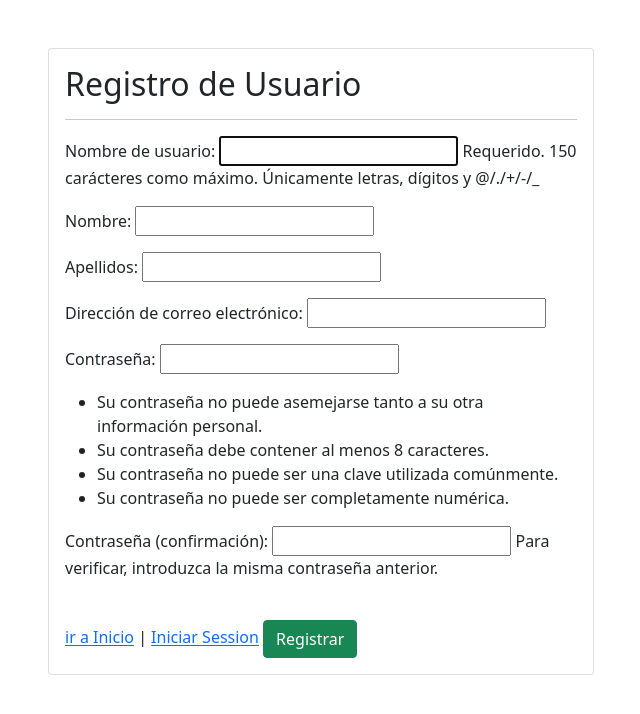
After one commit to jisella12/Proyecto_Django, a Django app: page /registro/ in a window 1280 px wide. The commit adds this page. Shown: the top 714 px of the page, without its empty margins (319-959 px from the left). Run offline with Django 4.2, Linux system fonts and the light colour scheme; some libraries are stand-ins or nearby versions.

Commit message:
formulario registo y login listos conectados a la tabla User en la bd

```diff
--- a/libreria/settings.py
+++ b/libreria/settings.py
@@ -30,6 +30,8 @@ ALLOWED_HOSTS = []
 """ mensaje de alerta en pagina """
 MESSAGE_STORAGE = "django.contrib.messages.storage.cookie.CookieStorage"
 
+LOGIN_REDIRECT_URL = 'Inicio'
+LOGOUT_REDIRECT_URL = 'Inicio'
 
 # Application definition
 
@@ -41,8 +43,8 @@ INSTALLED_APPS = [
     'django.contrib.messages',
     'django.contrib.staticfiles',
     'tienda',
+    'django.contrib.humanize',
     'crispy_forms',
-    'django.contrib.humanize'
 ]
 
 CRISPY_TEMPLATE_PACK = 'bootstrap4'
--- a/libreria/urls.py
+++ b/libreria/urls.py
@@ -21,6 +21,7 @@ from django.conf.urls.static import static
 urlpatterns = [
     path('admin/', admin.site.urls),
     path('', include('tienda.urls')),
+    path('accounts/', include('django.contrib.auth.urls')),
 ]
 if settings.DEBUG:
     urlpatterns += static(settings.MEDIA_URL, document_root=settings.MEDIA_ROOT)
--- a/tienda/forms.py
+++ b/tienda/forms.py
@@ -1,5 +1,7 @@
 from django import forms
 from .models import Contacto, Libro
+from django.contrib.auth.forms import UserCreationForm
+from django.contrib.auth.models import User
 
 class ContactoForm(forms.ModelForm):
     class Meta:
@@ -13,3 +15,8 @@ class LibroForm(forms.ModelForm):
     class Meta:
         model = Libro
         fields = '__all__'
+
+class CustomUserCeationForm(UserCreationForm):
+    class Meta:
+        model = User
+        fields = ['username', "first_name", "last_name", "email", "password1", "password2"]
--- a/tienda/static/css/crud.css
+++ b/tienda/static/css/crud.css
@@ -4,3 +4,6 @@ body{
     display: block;
 
 }
+h2{
+    text-align: center;
+}
--- a/tienda/static/css/styles.css
+++ b/tienda/static/css/styles.css
@@ -122,8 +122,7 @@ color: rgb(141, 77, 77);
 
 }
 .banner {
-	background-image: linear-gradient(100deg, #000000, #00000020),
-		url('https://i.pinimg.com/564x/16/92/15/169215aedd8465336dfa156230e2ff9a.jpg');
+	background: url('https://i.pinimg.com/564x/16/92/15/169215aedd8465336dfa156230e2ff9a.jpg');
 	height: 60rem;
 	background-size: cover;
 	background-position: center;
--- /dev/null
+++ b/tienda/templates/registration/registro.html
@@ -0,0 +1,42 @@
+{% load static %}
+<!DOCTYPE html>
+<html lang="en">
+<head>
+    <meta charset="UTF-8">
+    <meta name="viewport" content="width=device-width, initial-scale=1.0">
+
+
+    <link href="https://cdn.jsdelivr.net/npm/bootstrap@5.1.3/dist/css/bootstrap.min.css" rel="stylesheet" integrity="sha384-1BmE4kWBq78iYhFldvKuhfTAU6auU8tT94WrHftjDbrCEXSU1oBoqyl2QvZ6jIW3" crossorigin="anonymous">
+
+    <title>Registro de usuario</title>
+</head>
+<body>
+    <br>
+    <br>
+    {% load crispy_forms_tags %}
+    <div class="container">
+        <div class="row">
+            <div class="col-12 col-md-6 offset-md-3">
+
+                <div class="card">
+                    <div class="card-body">
+                        <h2>Registro de Usuario</h2>
+                        <hr>
+                        <form action="" method="post">
+                            {% csrf_token %}
+                            {{ form.as_p }}
+                            <br>
+
+                            <a href="{% url 'Inicio' %}">ir a Inicio</a> |
+                            <a href="{% url 'login' %}">Iniciar Session</a>
+                            <input type="submit" value="Registrar" class="btn btn-success float-right">
+                        </form>
+                    </div>
+                </div>
+
+            </div>
+        </div>
+    </div>
+
+</body>
+</html>
--- a/tienda/templates/tienda/Inicio.html
+++ b/tienda/templates/tienda/Inicio.html
@@ -64,7 +64,7 @@
 				<div class="contenido-card">
 					<h3>Romance</h3>
 					<p>Conservar algo que me ayude a recordarte sería admitir que te puedo olvidar. 'Romeo y Julieta', de William Shakespeare.</p>
-					<a href="productos.html">Leer Màs</a>
+					<a href="{% url 'productos' %}">Leer Màs</a>
 				</div>
 			</div>
 
@@ -75,7 +75,7 @@
 				<div class="contenido-card">
 					<h3>Fantasia</h3>
 					<p>¿Cómo retomas el hilo de una vida vieja? ¿Cómo continúas, cuando en tu corazón empiezas a entender que no hay regreso posible? (El señor de los anillos, de J.R.R. Tolkien).</p>
-					<a href="productos.html">Leer Màs</a>
+					<a href="{% url 'productos' %}">Leer Màs</a>
 				</div>
 			</div>
 
@@ -87,7 +87,7 @@
 					<h3>Romance Clasicos</h3>
 					<p>Aún entre los demonios hay unos peores que otros, y entre muchos malos hombres suele haber alguno bueno. (Don Quijote de la Mancha, de Cervantes)</p>
 
-					<a href="productos.html">Leer Màs</a>
+					<a href="{% url 'productos' %}">Leer Màs</a>
 				</div>
 			</div>
 		</div>
--- a/tienda/templates/tienda/Libros/agregar.html
+++ b/tienda/templates/tienda/Libros/agregar.html
@@ -21,7 +21,7 @@
                     <hr>
                     <form action="" class="" method="post" enctype="multipart/form-data">
                         {% csrf_token %}
-                        {{ form  }}
+                        {{ form.as_p  }}
                         <br>
                         <hr>
                         <div class="d-flex justify-content-end">
--- a/tienda/templates/tienda/Libros/listar.html
+++ b/tienda/templates/tienda/Libros/listar.html
@@ -29,7 +29,7 @@
                         <th scope="col">Precio</th>
                         <th scope="col">Categoria</th>
                         <th scope="col">Autor</th>
-                        <th scope="col">Portada</th>
+
                         <th scope="col">Opciones</th>
 
                     </tr>
@@ -42,7 +42,7 @@
                     <td>{{lista.precio}}</td>
                     <td>{{lista.categoria}}</td>
                     <td>{{lista.autor}}</td>
-                    <td>{{lista.imagen}}</td>
+
                     <td>
                         <a href="{% url 'modificarLibro' lista.id %}" class="btn btn-info btn-sm">Modificar</a>
                         <a href="#" onclick="eliminarLibro({{ lista.id }})" class="btn btn-danger btn-sm">Eliminar</a>
@@ -51,6 +51,8 @@
                 </tr>
                 {% endfor %}
             </table>
+            <hr>
+
             <div>
                 {% include 'tienda/paginator.html' %}
             </div>
--- a/tienda/urls.py
+++ b/tienda/urls.py
@@ -1,5 +1,5 @@
 from django.urls import path
-from .views import Inicio, Nosotros, carro, Login, productos, Registro, contacto, AgregarLibro, libroList, fantasia, RomanceClasico, modificarLibro, eliminarLibro
+from .views import Inicio, Nosotros, carro, Login, productos, Registro, contacto, AgregarLibro, libroList, fantasia, RomanceClasico, modificarLibro, eliminarLibro, registro
 
 urlpatterns = [
     path('Inicio/', Inicio, name='Inicio'),
@@ -15,4 +15,5 @@ urlpatterns = [
     path('RomanceClasico/', RomanceClasico, name='RomanceClasico'),
     path('modificarLibro/<id>/', modificarLibro, name='modificarLibro'),
     path('eliminarLibro/<id>/', eliminarLibro, name='eliminarLibro'),
+    path('registro/', registro, name='registro'),
 ]
--- a/tienda/views.py
+++ b/tienda/views.py
@@ -1,9 +1,10 @@
 from django.shortcuts import render, redirect, get_object_or_404
-from .forms import ContactoForm, LibroForm
+from .forms import ContactoForm, LibroForm, CustomUserCeationForm
 from .models import Libro
 from django.contrib import messages
 from django.core.paginator import Paginator
 from django.http import Http404
+from django.contrib.auth import authenticate, login
 # Create your views here.
 
 
@@ -116,3 +117,19 @@ def eliminarLibro(request, id):
     libro.delete()
     messages.success(request, "Eliminado Correctamente")
     return redirect(to="libroList")
+
+def registro(request):
+    data = {
+        'form': CustomUserCeationForm()
+    }
+    if request.method == 'POST':
+        formulario = CustomUserCeationForm(data=request.POST)
+        if formulario.is_valid():
+            formulario.save()
+            user = authenticate(username=formulario.cleaned_data["username"], password=formulario.cleaned_data["password1"])
+            login(request, user)
+            messages.success(request, "Te has Registrado Correctamente")
+            return redirect(to="Inicio")
+        data["form"] = formulario
+
+    return render(request, 'registration/registro.html',data)
```
Also changed, not shown: tienda/templates/registration/login.html (added, +41 -0 lines), tienda/templates/tienda/base.html (+21 -3 lines), db.sqlite3.
